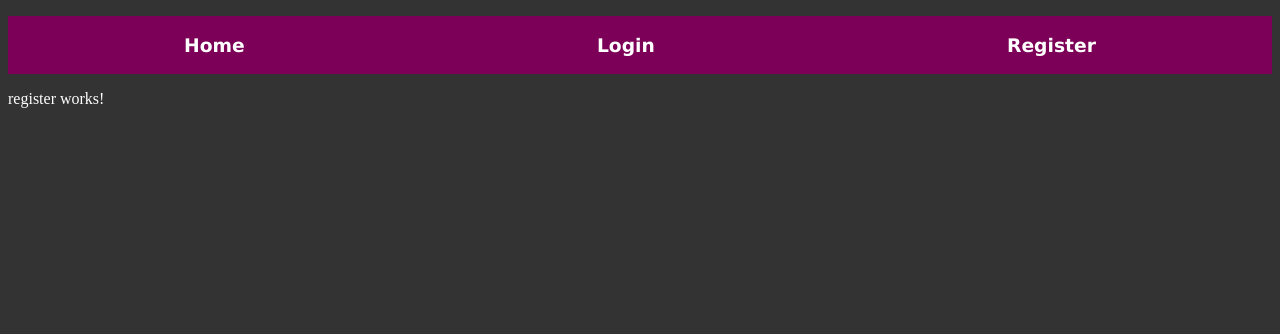
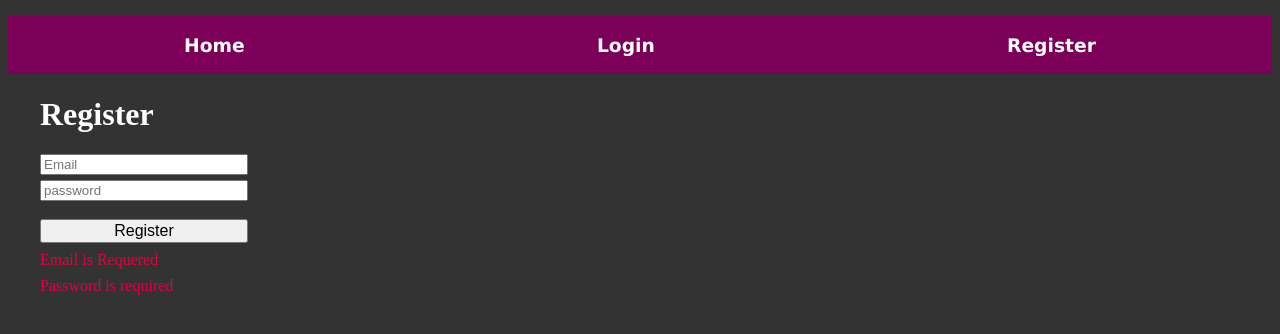
Before and after one commit to MihailBozov/Angular, an Angular app in the folder forms-app/: page /register in a window 1280 px wide. Shown: the top 334 px of the page. Built offline with nearby package versions, Linux system fonts and the light colour scheme.

Commit message:
Reactive Drifen Forms

```diff
--- a/forms-app/src/app/components/register/register.component.css
+++ b/forms-app/src/app/components/register/register.component.css
@@ -0,0 +1,33 @@
+.title {
+    margin-left: 2rem;
+}
+
+.form-unit {
+    max-width: fit-content;
+    margin-left: 2em;
+}
+
+.form-unit .form-group {
+    margin: 0.3em 0;
+}
+
+.form-unit .form-group input {
+    width: 200px;
+}
+
+
+
+
+.form-unit button {
+    margin-top: 0.8em;
+    width: 100%;
+    font-family: Arial, Helvetica, sans-serif;
+    font-size: 1em;
+    cursor: pointer;
+}
+
+.validation {
+    margin-left: 2em;
+    margin-top: 0.5em;
+    color: rgb(229, 0, 65);
+}
--- a/forms-app/src/app/components/register/register.component.html
+++ b/forms-app/src/app/components/register/register.component.html
@@ -1 +1,26 @@
-<p>register works!</p>
+<h1 class="title">Register</h1>
+
+<form [formGroup]="registerForm" (ngSubmit)="handleSubmit()" class="form-unit">
+
+    <div class="form-group">
+        <input type="text" name="email" placeholder="Email" formControlName="email">
+    </div>
+
+    <div class="form-group">
+        <input type="password" name="password" placeholder="password" formControlName="password">
+    </div>
+
+    <button>Register</button>
+</form>
+
+<div *ngIf="registerForm">
+
+    <!--* <div *ngIf="registerForm.get('the name of the field')?.errors?.['the name of the validator']" class="validation">Email is Requered</div> -->
+
+    <div *ngIf="registerForm.get('email')?.errors?.['required']" class="validation">Email is Requered</div>
+    <div *ngIf="registerForm.get('email')?.errors?.['email']" class="validation">The email is not valid!</div>
+
+    <div *ngIf="registerForm.get('password')?.errors?.['required']" class="validation">Password is required</div>
+    <div *ngIf="registerForm.get('password')?.errors?.['minlength']?.requiredLength" class="validation">The password is less than 4 </div>
+
+</div>
--- a/forms-app/src/app/components/register/register.component.ts
+++ b/forms-app/src/app/components/register/register.component.ts
@@ -1,10 +1,29 @@
-import { Component } from '@angular/core';
+import { AfterViewInit, Component } from '@angular/core';
+import { FormBuilder, FormGroup, Validators } from '@angular/forms';
 
 @Component({
   selector: 'app-register',
   templateUrl: './register.component.html',
   styleUrls: ['./register.component.css']
 })
-export class RegisterComponent {
+export class RegisterComponent implements AfterViewInit{
 
+
+  registerForm: FormGroup = this.formBuilder.group({ email: ['', [Validators.required, Validators.email] ], password: ['', [ Validators.required, Validators.minLength(3)]]})
+
+
+  constructor(private formBuilder: FormBuilder) {}
+
+  // to see every change
+  ngAfterViewInit(): void {
+    if(this.registerForm) {
+      this.registerForm.valueChanges.subscribe(x => {
+        console.log(x);
+      })
+    }
+  }
+
+  handleSubmit():void {
+    console.log('My form group is:', this.registerForm.valid);
+  }
 }
```
Also changed, not shown: forms-app/src/app/app.module.ts (+6 -5 lines).
